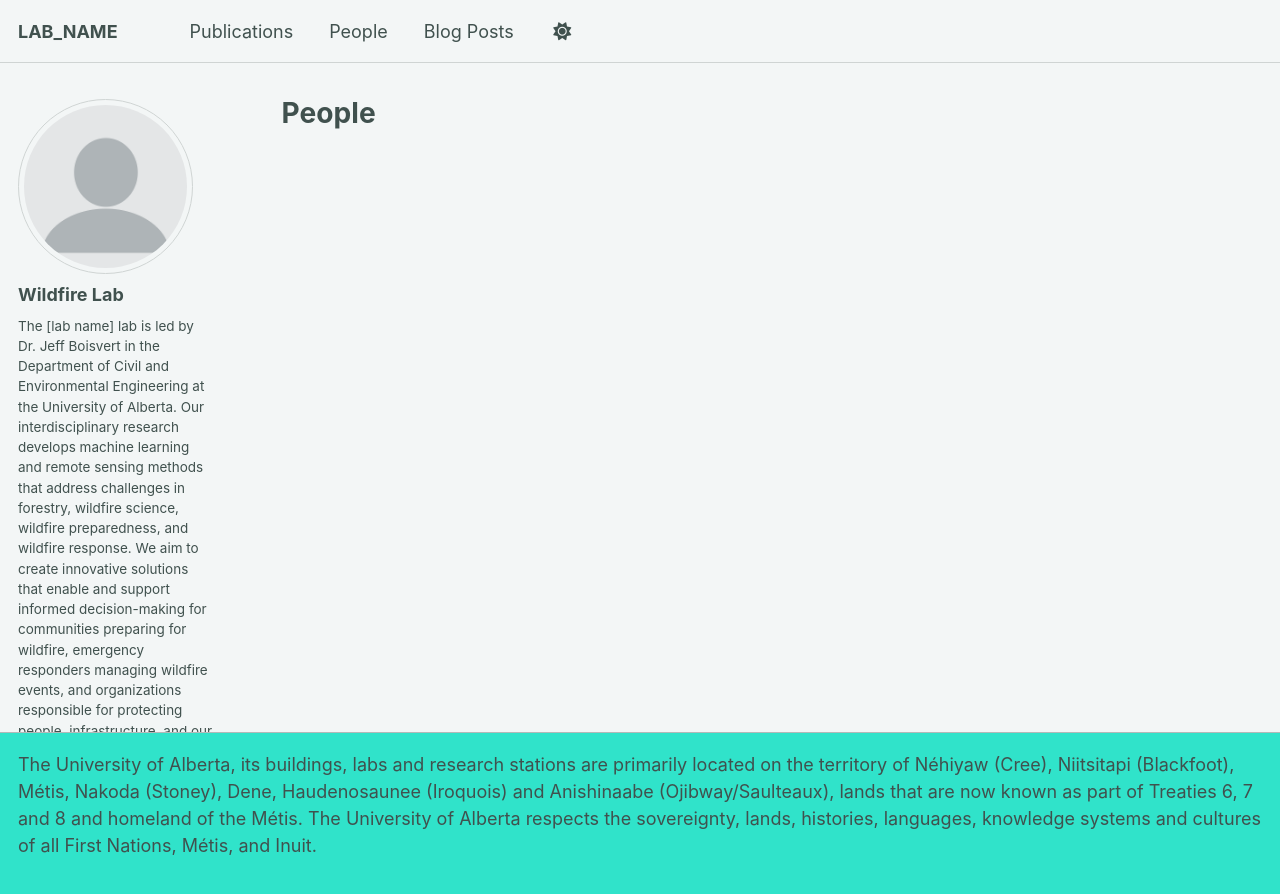
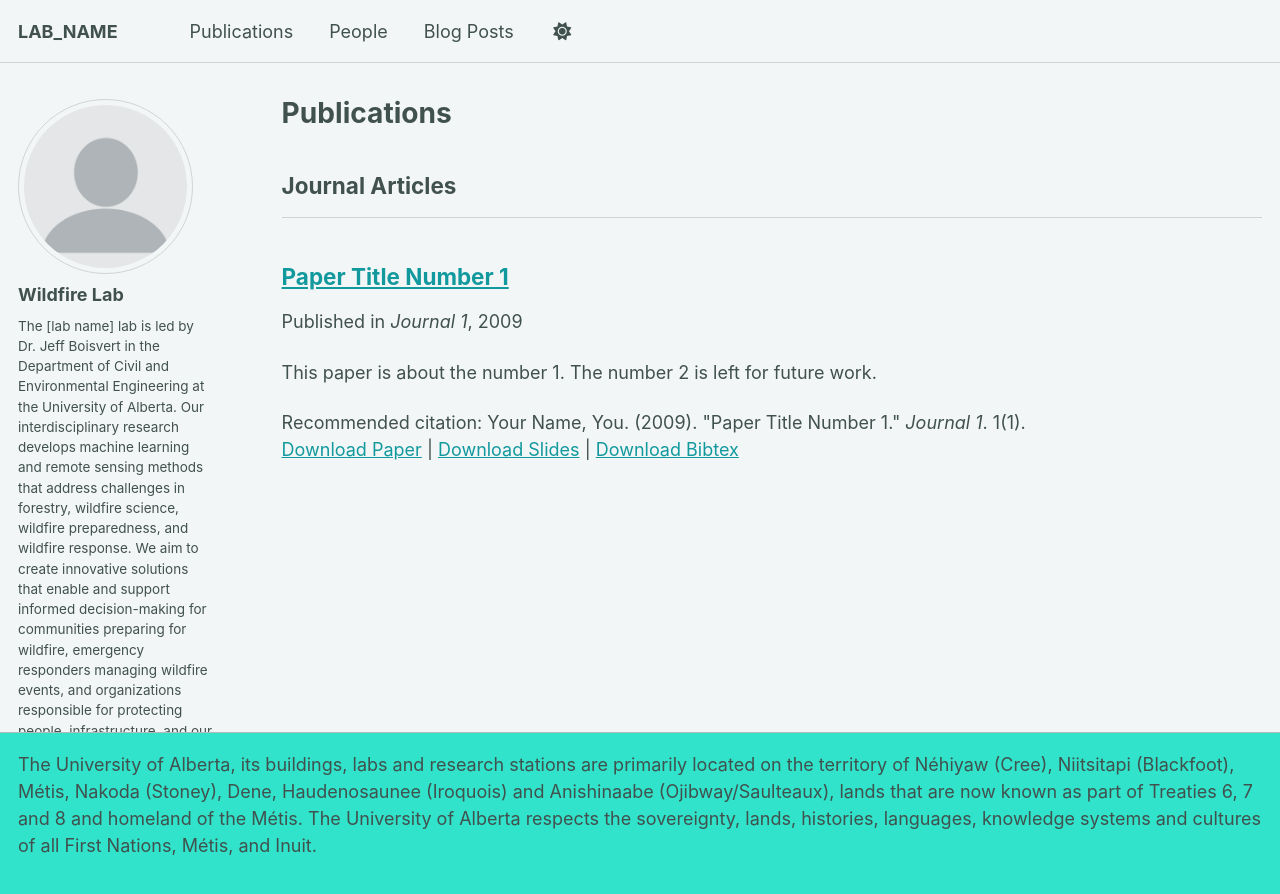
Before and after one commit to WildFire-ML/wildfire-ml.github.io, a Jekyll site: the page built from _pages/publications.html, in a window 1280 px wide. Shown: the top 894 px of the page. Built offline with Jekyll 4.4.1, drawn with Linux system fonts in a browser that asks for light colours; a script bundle is joined from its source files by our own code; library files that are not in the unit come from our copies.

Commit message:
bugfixing

```diff
--- a/_config.yml
+++ b/_config.yml
@@ -224,7 +224,7 @@ defaults:
       type: publications
     values:
       layout: single
-      author_profile: true
+      author_profile: false
       share: false
   # _people
   - scope:
--- a/_pages/publications.html
+++ b/_pages/publications.html
@@ -1,17 +1,17 @@
 ---
 layout: archive
-title: "People"
-permalink: /People/
+title: "Publications"
+permalink: /Publications/
 author_profile: true
 ---
 
 {% include base_path %}
 
-<!-- New style rendering if people categories are defined -->
+<!-- New style rendering if publication categories are defined -->
 {% if site.publication_category %}
   {% for category in site.publication_category  %}
     {% assign title_shown = false %}
-    {% for post in site.people reversed %}
+    {% for post in site.publications reversed %}
       {% if post.category != category[0] %}
         {% continue %}
       {% endif %}
@@ -23,7 +23,7 @@ author_profile: true
     {% endfor %}
   {% endfor %}
 {% else %}
-  {% for post in site.people reversed %}
+  {% for post in site.publications reversed %}
     {% include archive-single.html %}
   {% endfor %}
 {% endif %}
```
Also changed, not shown: _pages/year-archive.html (added, +16 -0 lines), _people/jeff_b.md (+1 -1 lines), _people/liam_b.md (+1 -1 lines), index.md (added, +14 -0 lines).
